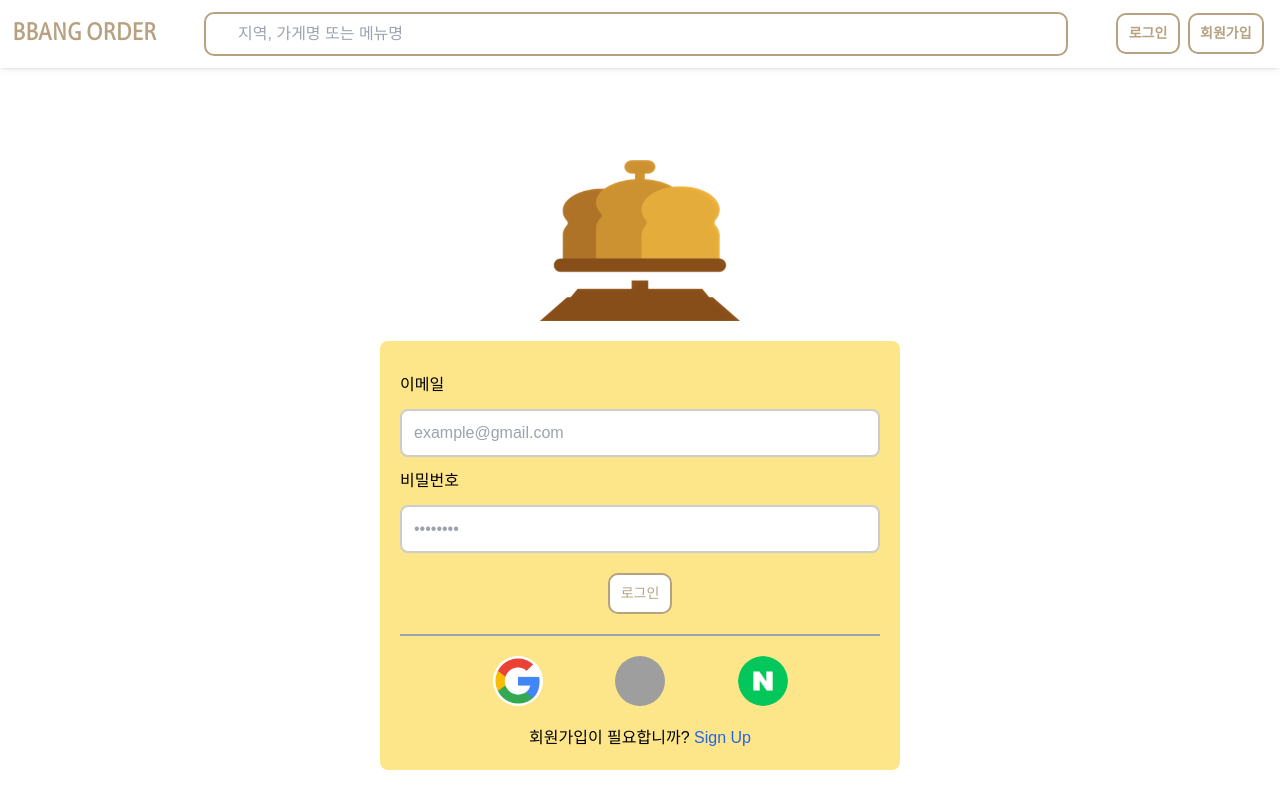
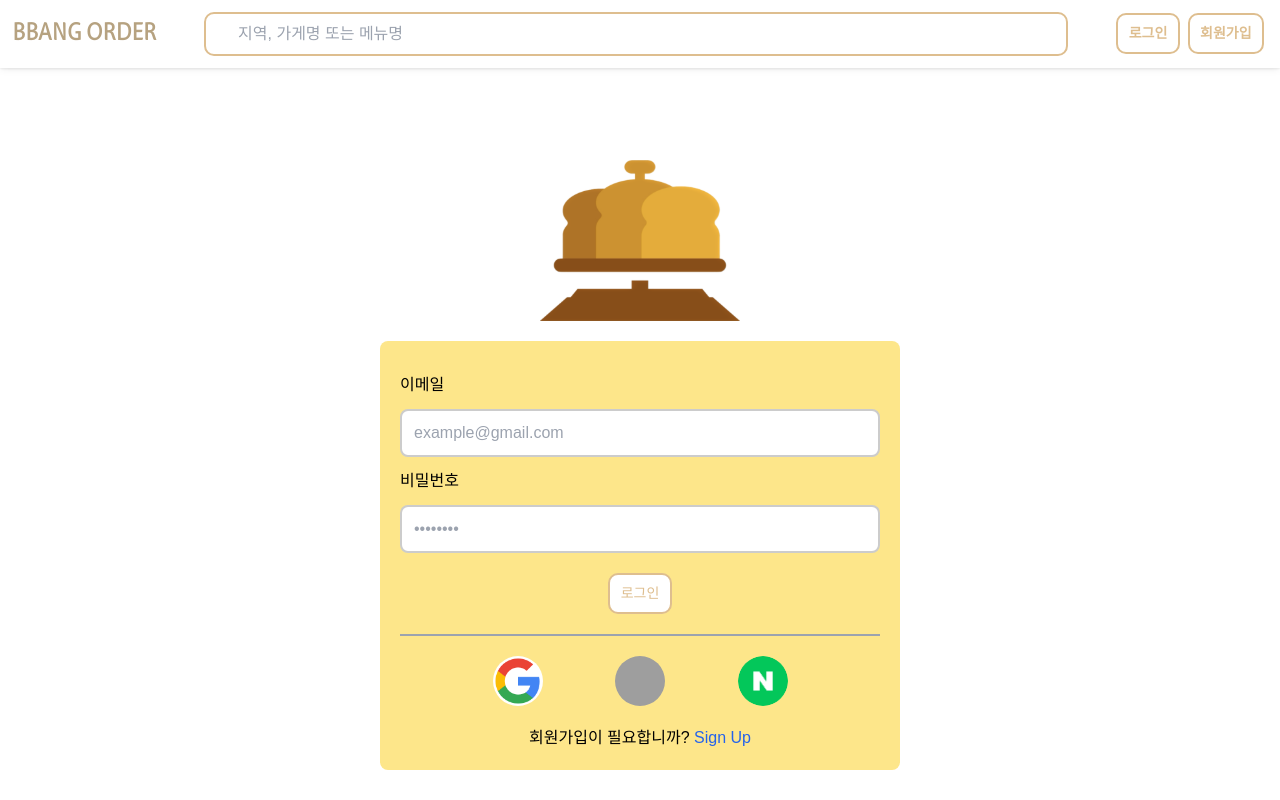
Before and after one commit to codestates-seb/seb45_main_014, a React (Create React App) app in the folder client/: page /login in a window 1280 px wide. Shown: the top 800 px of the page. Built offline with nearby package versions, Linux system fonts and the light colour scheme; grey boxes are pictures that could not be loaded; a web font is replaced by a local one.

Commit message:
💄 컴포넌트 기본 색상 변경

```diff
--- a/client/src/components/Button.jsx
+++ b/client/src/components/Button.jsx
@@ -4,15 +4,15 @@ const Button = styled.button`
   display: inline-block;
   background-color: ${(props) => props.backcolor || '#FFFFFF'};
   padding: 8px 10.4px;
-  border: 2px solid #b6a280;
+  border: 2px solid #debe8f;
   border-radius: 10px;
   font-size: ${(props) => props.fontsize || '14px'};
   font-weight: ${(props) => props.weight || 'normal'};
-  color: ${(props) => props.color || '#b6a280'};
+  color: ${(props) => props.color || '#debe8f'};
   opacity: ${(props) => (props.disabled ? '0.5' : '1')};
   cursor: pointer;
   &:hover {
-    background-color: ${(props) => props.hovercolor || '#b6a280'};
+    background-color: ${(props) => props.hovercolor || '#debe8f'};
     color: ${(props) => props.color || '#FFFFFF'};
   }
 `;
--- a/client/src/components/SearchBar.jsx
+++ b/client/src/components/SearchBar.jsx
@@ -8,12 +8,12 @@ const SearchbarContainer = styled.form`
 
 const SearchboxInput = styled.input`
   border-radius: 10px;
-  border: 2px solid #b6a280;
+  border: 2px solid #debe8f;
   width: 90%;
   padding: 7.8px 9.1px 7.8px 32px;
   color: black;
   &:focus {
-    border-color: #b6a280;
+    border-color: #debe8f;
     outline: none;
     box-shadow: 0 0 3px 3px #f7e5c6;
   }
```
